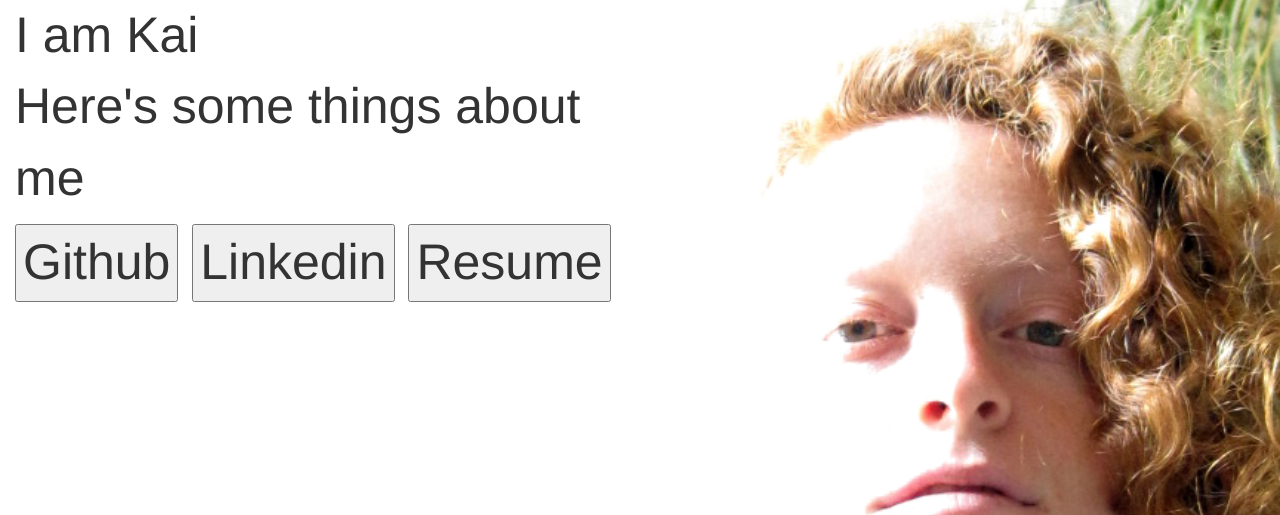
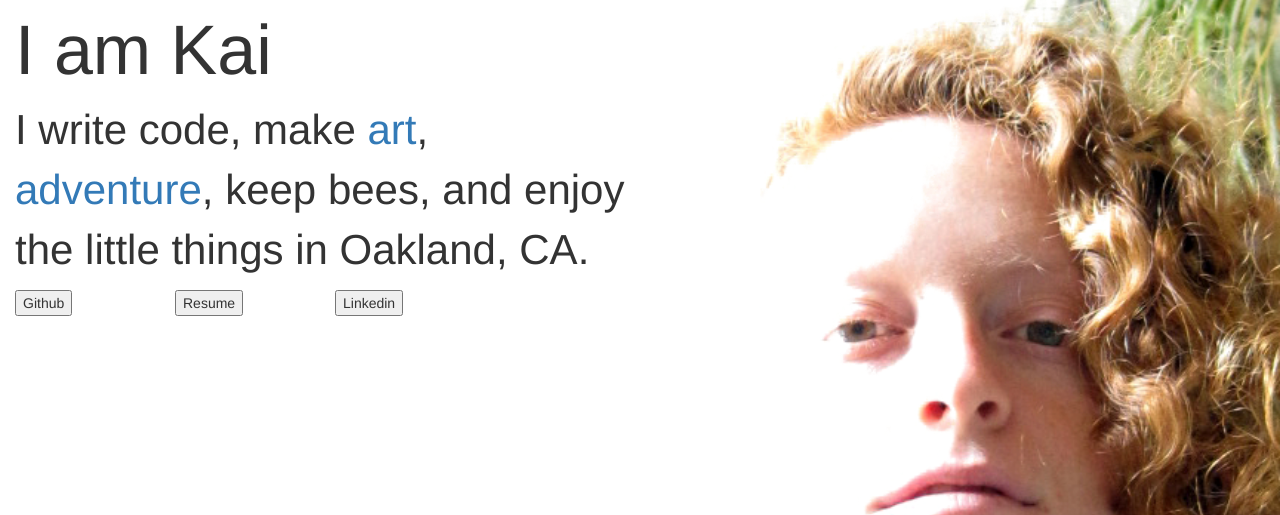
Before and after one commit to KaiBot3000/webpage, a Flask app: page / in a window 1280 px wide. Shown: the top 515 px of the page. Run offline with Flask 2, Linux system fonts and the light colour scheme; some libraries are stand-ins or nearby versions.

Commit message:
addd flickr links

```diff
--- a/static/webpage.css
+++ b/static/webpage.css
@@ -6,7 +6,6 @@ body {
   background-attachment: fixed;
   background-position: right bottom;
   background-size: auto 100%;
-  font-size: 5em;
 }
 
 /*div {
@@ -16,12 +15,20 @@ body {
 }*/
 
 text {
-    color: green;
+    color: gray;
 }
 
-/*#headshot {
-    width: 10%;
-}*/
+#title {
+    font-size: 5em;
+}
+
+p {
+    font-size: 3em;
+}
+
+#btn-div {
+
+}
 
 /*svg {
     z-index: -5;
--- a/templates/home.html
+++ b/templates/home.html
@@ -15,12 +15,20 @@
         </div>
         <div>
         	<p>
-        		Here's some things about me
+        		I write code, make <a href="https://www.flickr.com/photos/101281237@N03/albums/72157662871797221">art</a>, <a href="https://www.flickr.com/photos/101281237@N03/albums/72157662838796152">adventure</a>, keep bees, and enjoy the little things in Oakland, CA.
         	</p>
         <div id="btn-div">
-	      <button>Github</button>
-	      <button>Linkedin</button>
-	      <button>Resume</button>
+          <div class="row">
+      	    <div class="col-xs-3">
+	      	  	<button>Github</button>
+	      	  </div>
+      	    <div class="col-xs-3">
+	      	  	<button>Resume</button>
+	      	  </div>
+      	    <div class="col-xs-3">
+	      	  	<button>Linkedin</button>
+	      	  </div>
+	      	</div>
       	</div>
       </div>
       <!-- <div class="col-xs-3"> -->
```
